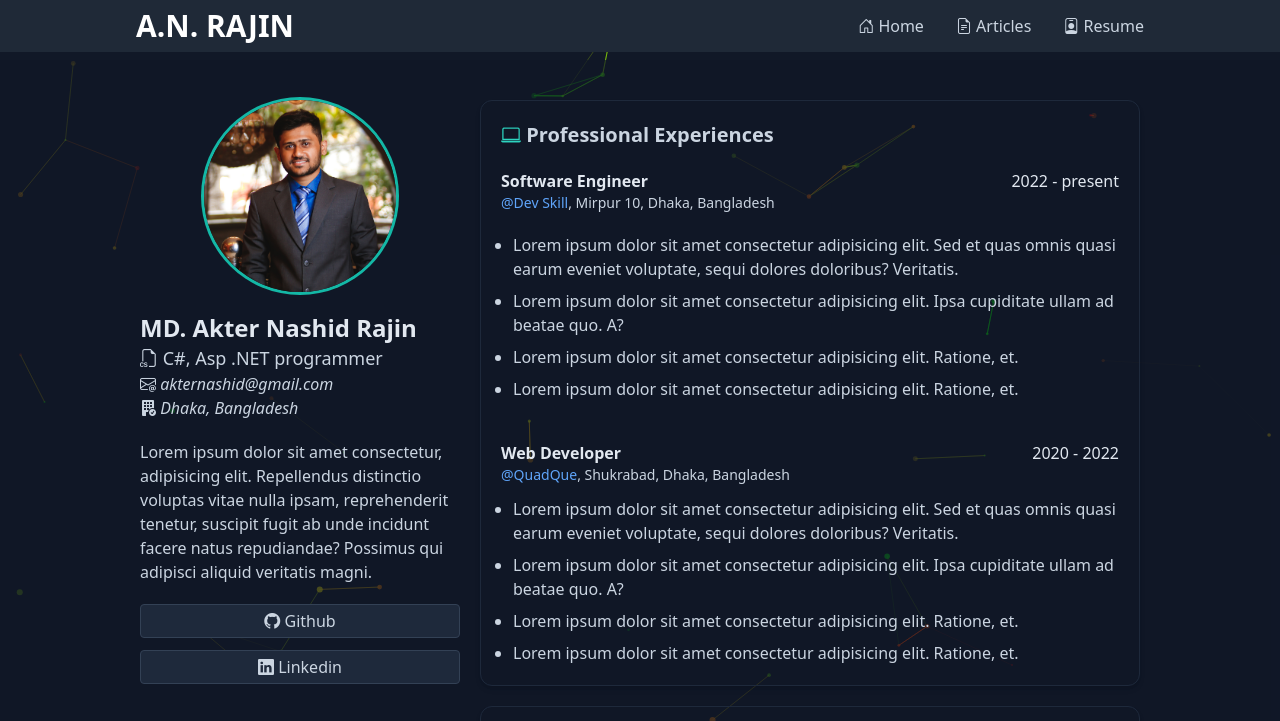
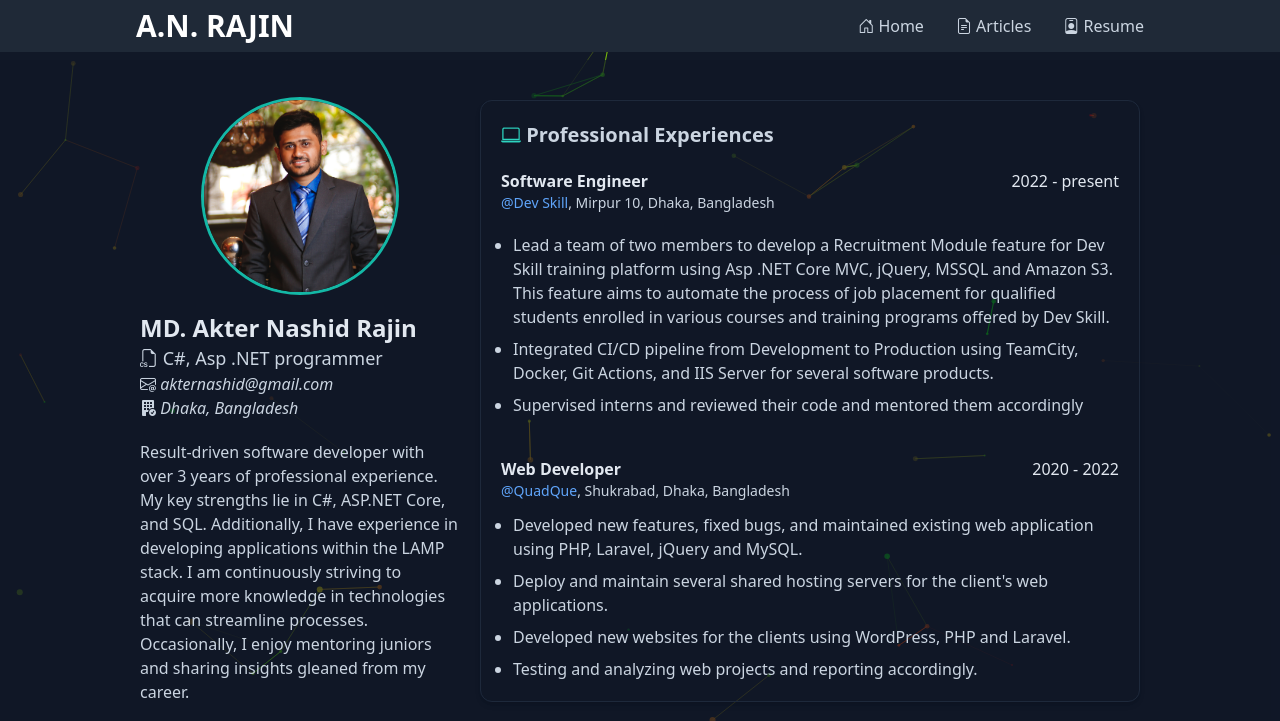
Before and after one commit to ANrajin/me, a website built with webpack: page index.html in a window 1280 px wide. Shown: the top 721 px of the page. Built offline with nearby package versions, Linux system fonts and the light colour scheme.

Commit message:
added more information

```diff
--- a/index.html
+++ b/index.html
@@ -67,9 +67,11 @@
                         </address>
                     </div>
 
-                    <p>Lorem ipsum dolor sit amet consectetur, adipisicing elit. Repellendus distinctio voluptas vitae
-                        nulla ipsam, reprehenderit tenetur, suscipit fugit ab unde incidunt facere natus repudiandae?
-                        Possimus qui adipisci aliquid veritatis magni.</p>
+                    <p>
+                        Result-driven software developer with over 3 years of professional experience. My key strengths lie in C#, ASP.NET Core, and SQL.
+                        Additionally, I have experience in developing applications within the LAMP stack. I am continuously striving to acquire more knowledge
+                        in technologies that can streamline processes. Occasionally, I enjoy mentoring juniors and sharing insights gleaned from my career.
+                    </p>
 
                     <div class="space-y-3">
                         <a href="https://github.com/ANrajin" class="btn-social btn-light-effect" target="_blank">
@@ -104,12 +106,19 @@
                                 </div>
                                 <div class="ml-3">
                                     <ul class="list-disc list-outside space-y-2">
-                                        <li>Lorem ipsum dolor sit amet consectetur adipisicing elit. Sed et quas omnis
-                                            quasi earum eveniet voluptate, sequi dolores doloribus? Veritatis.</li>
-                                        <li>Lorem ipsum dolor sit amet consectetur adipisicing elit. Ipsa cupiditate
-                                            ullam ad beatae quo. A?</li>
-                                        <li>Lorem ipsum dolor sit amet consectetur adipisicing elit. Ratione, et.</li>
-                                        <li>Lorem ipsum dolor sit amet consectetur adipisicing elit. Ratione, et.</li>
+                                        <li>
+                                            Lead a team of two members to develop a Recruitment Module feature for Dev Skill training platform
+                                            using Asp .NET Core MVC, jQuery, MSSQL and Amazon S3. This feature aims to automate the process of
+                                            job placement for qualified students enrolled in various courses and training programs offered by Dev
+                                            Skill.
+                                        </li>
+                                        <li>
+                                            Integrated CI/CD pipeline from Development to Production using TeamCity, Docker, Git Actions, and IIS
+                                            Server for several software products.
+                                        </li>
+                                        <li>
+                                            Supervised interns and reviewed their code and mentored them accordingly
+                                        </li>
                                     </ul>
                                 </div>
                             </div>
@@ -124,12 +133,18 @@
                                 </div>
                                 <div class="ml-3">
                                     <ul class="list-disc list-outside space-y-2">
-                                        <li>Lorem ipsum dolor sit amet consectetur adipisicing elit. Sed et quas omnis
-                                            quasi earum eveniet voluptate, sequi dolores doloribus? Veritatis.</li>
-                                        <li>Lorem ipsum dolor sit amet consectetur adipisicing elit. Ipsa cupiditate
-                                            ullam ad beatae quo. A?</li>
-                                        <li>Lorem ipsum dolor sit amet consectetur adipisicing elit. Ratione, et.</li>
-                                        <li>Lorem ipsum dolor sit amet consectetur adipisicing elit. Ratione, et.</li>
+                                        <li>
+                                            Developed new features, fixed bugs, and maintained existing web application using PHP, Laravel, jQuery and MySQL.
+                                        </li>
+                                        <li>
+                                            Deploy and maintain several shared hosting servers for the client's web applications.
+                                        </li>
+                                        <li>
+                                            Developed new websites for the clients using WordPress, PHP and Laravel.
+                                        </li>
+                                        <li>
+                                            Testing and analyzing web projects and reporting accordingly.
+                                        </li>
                                     </ul>
                                 </div>
                             </div>
```
